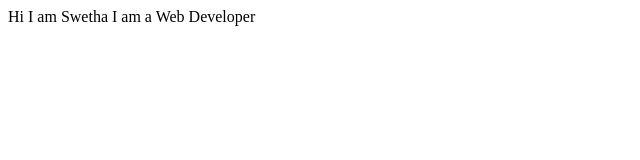
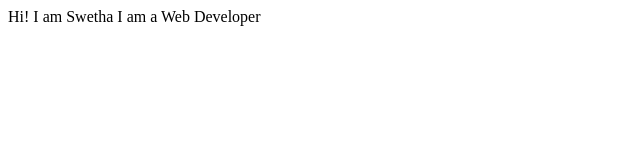
Before and after one commit to swethaogeti/swethaogeti-website, a plain HTML site: page index.html in a window 1280 px wide. Shown: the full height of the page, 0-640 px from the left. Drawn offline with Linux system fonts and the light colour scheme.

Commit message:
initial commit

```diff
--- a/index.html
+++ b/index.html
@@ -7,7 +7,7 @@
     <title>Studentsite</title>
 </head>
 <body>
-   Hi I am Swetha
+   Hi! I am Swetha
    I am a Web Developer
 </body>
 </html>
```
